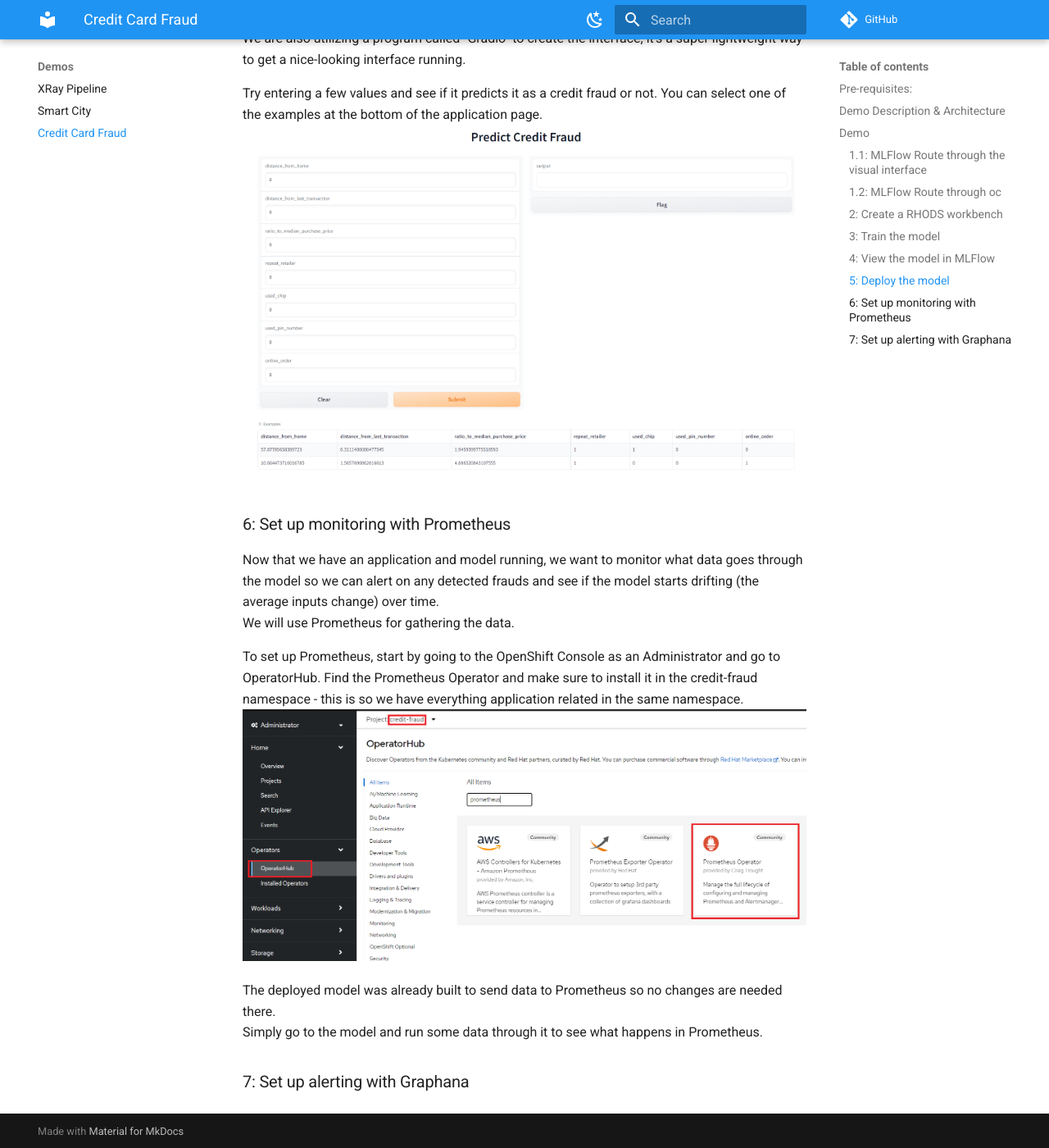
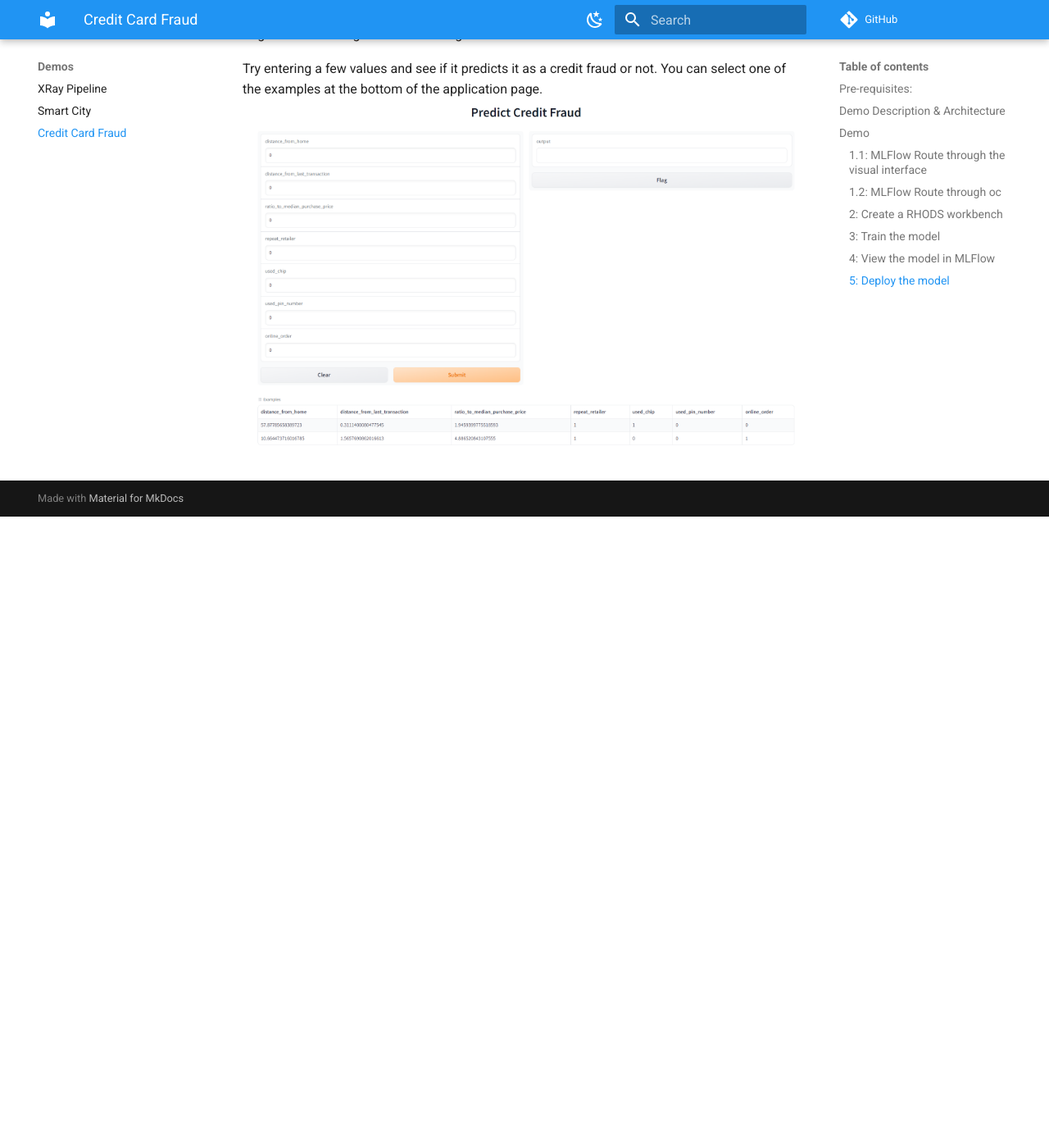
Before and after one commit to opendatahub-io-contrib/ai-on-openshift, an MkDocs documentation site: the page built from docs/demos/credit-card-fraud.md, in a window 1280 px wide and 1400 px high, scrolled down 8009 px. Shown: the whole window at 82% size. Built offline with MkDocs 1.6.1 and Material for MkDocs 9.7.7, drawn with Linux system fonts in a browser that asks for light colours; comment, search, counter and statistics services are not loaded; after the commit the page ends 8639 px from its top, so only the background shows below that; some of the changed text lies outside the part shown.

Commit message:
Scaled back version of the demo

```diff
--- a/docs/demos/credit-card-fraud.md
+++ b/docs/demos/credit-card-fraud.md
@@ -11,7 +11,6 @@
 - Build and train models in RHODS
 - Track and store those models with MLFlow
 - Deploy a model application in OpenShift that predicts with a specific model from MLFlow
-- Observe how the model performs in production
 
 The architecture looks like this:
 ![Diagram](img/Diagram.PNG)
@@ -116,18 +115,3 @@
 
 Try entering a few values and see if it predicts it as a credit fraud or not. You can select one of the examples at the bottom of the application page.
 ![Gradio](img/Gradio.PNG)
-
-
-### 6: Set up monitoring with Prometheus
-Now that we have an application and model running, we want to monitor what data goes through the model so we can alert on any detected frauds and see if the model starts drifting (the average inputs change) over time.
-We will use Prometheus for gathering the data.
-
-To set up Prometheus, start by going to the OpenShift Console as an Administrator and go to OperatorHub.
-Find the Prometheus Operator and make sure to install it in the credit-fraud namespace - this is so we have everything application related in the same namespace.
-![Prometheus Operator](img/Prometheus_Operator.png)
-
-The deployed model was already built to send data to Prometheus so no changes are needed there.
-Simply go to the model and run some data through it to see what happens in Prometheus.
-
-
-### 7: Set up alerting with Graphana
```
Also changed, not shown: other parts of docs/demos/credit-card-fraud.md (+1 -1 lines), docs/demos/img/Diagram.PNG.
